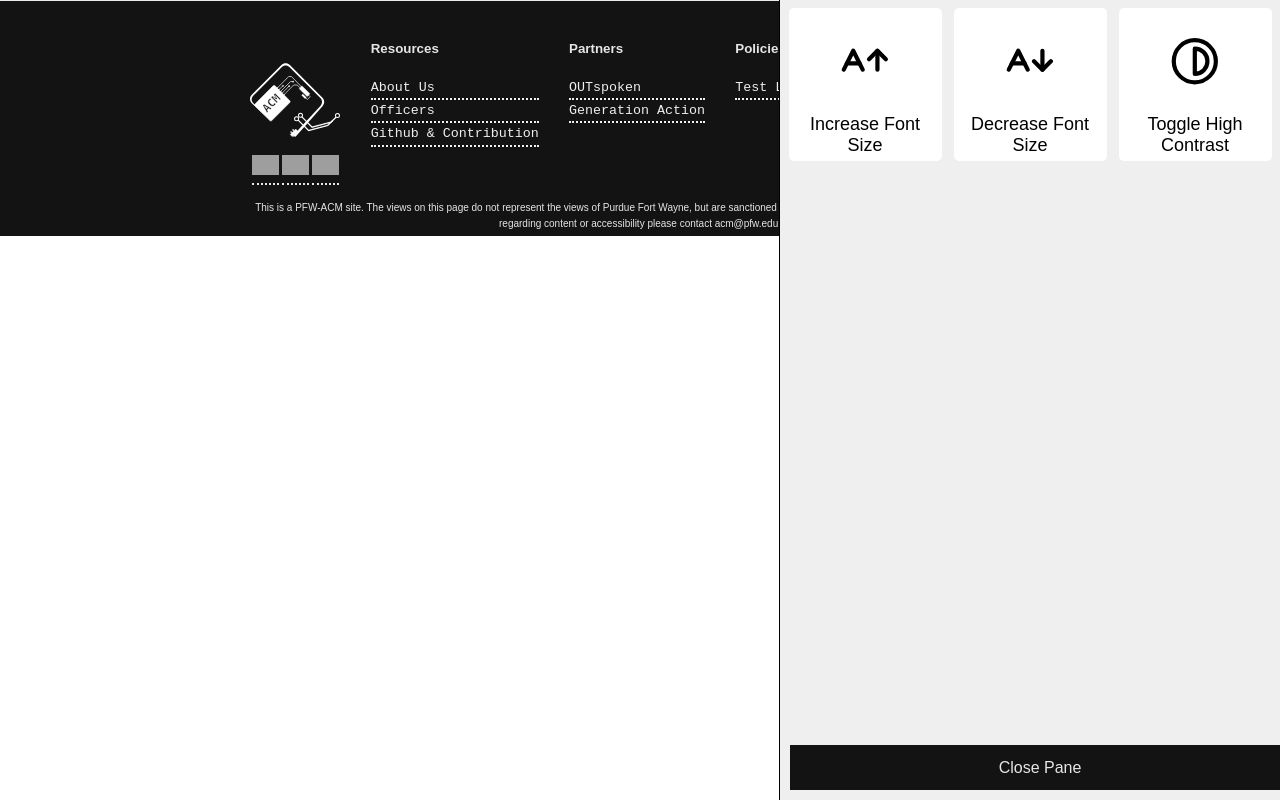
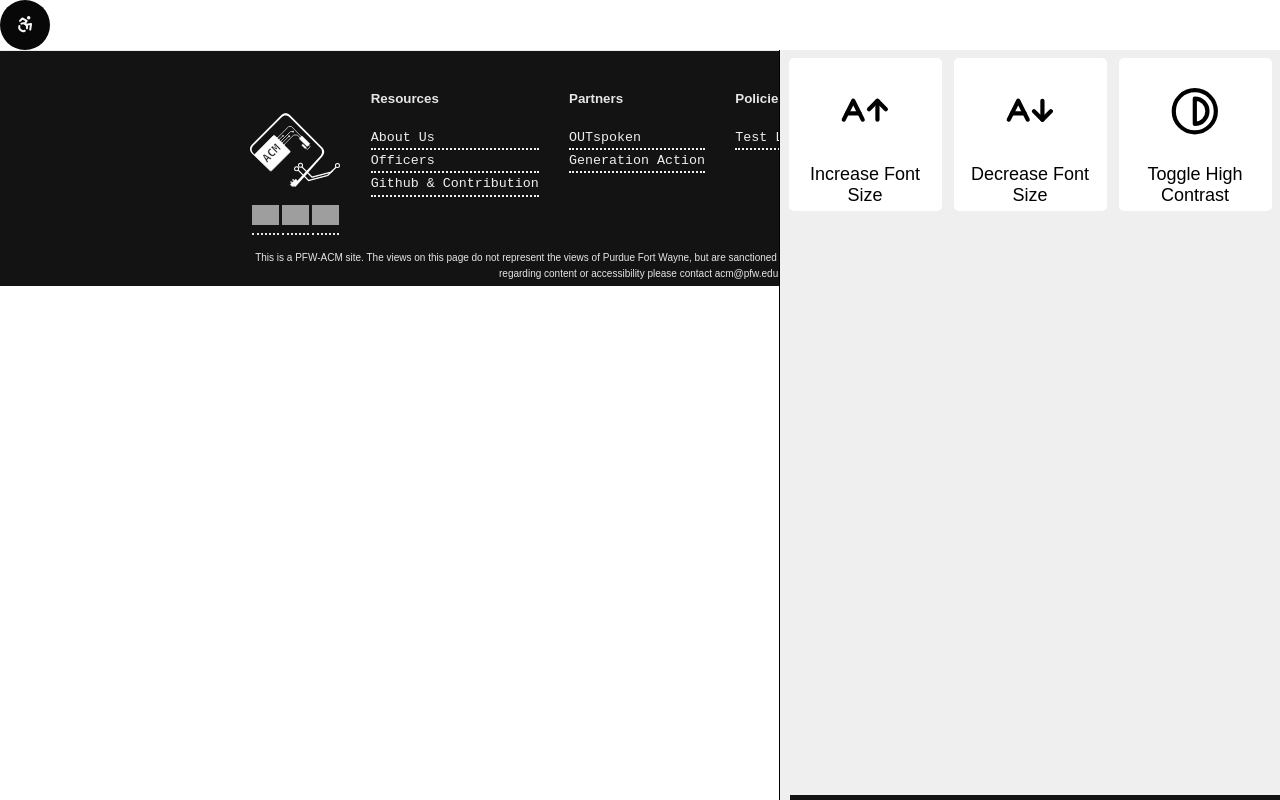
Before and after one commit to Purdue-Fort-Wayne-ACM/acm-components-library-NextJS, a Next.js app: page / in a window 1280 px wide. Both pictures are taken after a click on the button "Open Accessibility Menu". Built offline with nearby package versions, Linux system fonts and the light colour scheme; grey boxes are pictures that could not be loaded.

Commit message:
Fixed positioning

```diff
--- a/styles.css
+++ b/styles.css
@@ -134,7 +134,7 @@ a:visited {
 
 .accessibilityButton {
   z-index: 100;
-  position: absolute;
+  position: absfixedolute;
   right: 28px;
   bottom: 28px;
   color: var(--main-link-hglt-color);
@@ -234,7 +234,7 @@ a:visited {
   z-index: 110;
   background-color:var(--scnd-bg-color);
   border-left: solid 1px black;
-  position: absolute;
+  position: fixed;
   height: 100vh;
   overflow-y: scroll;
   scrollbar-width: thin;
```
